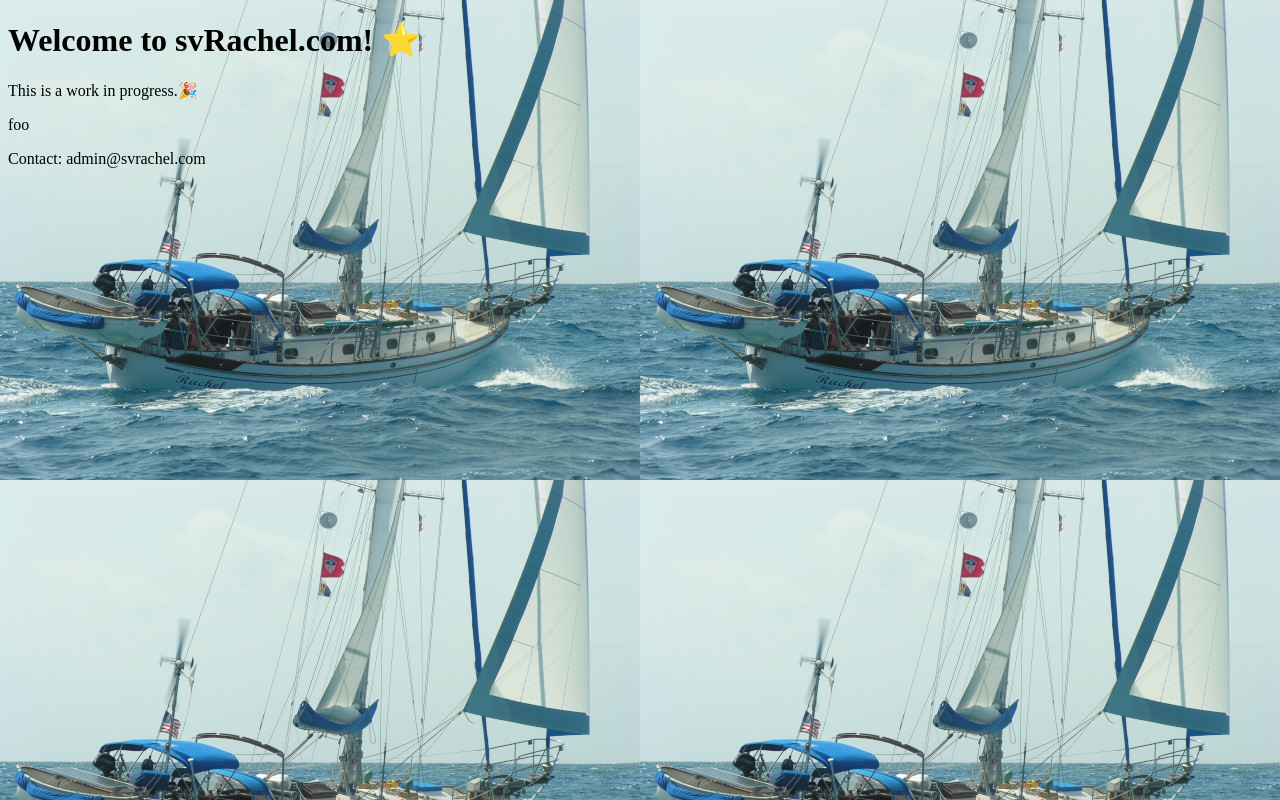
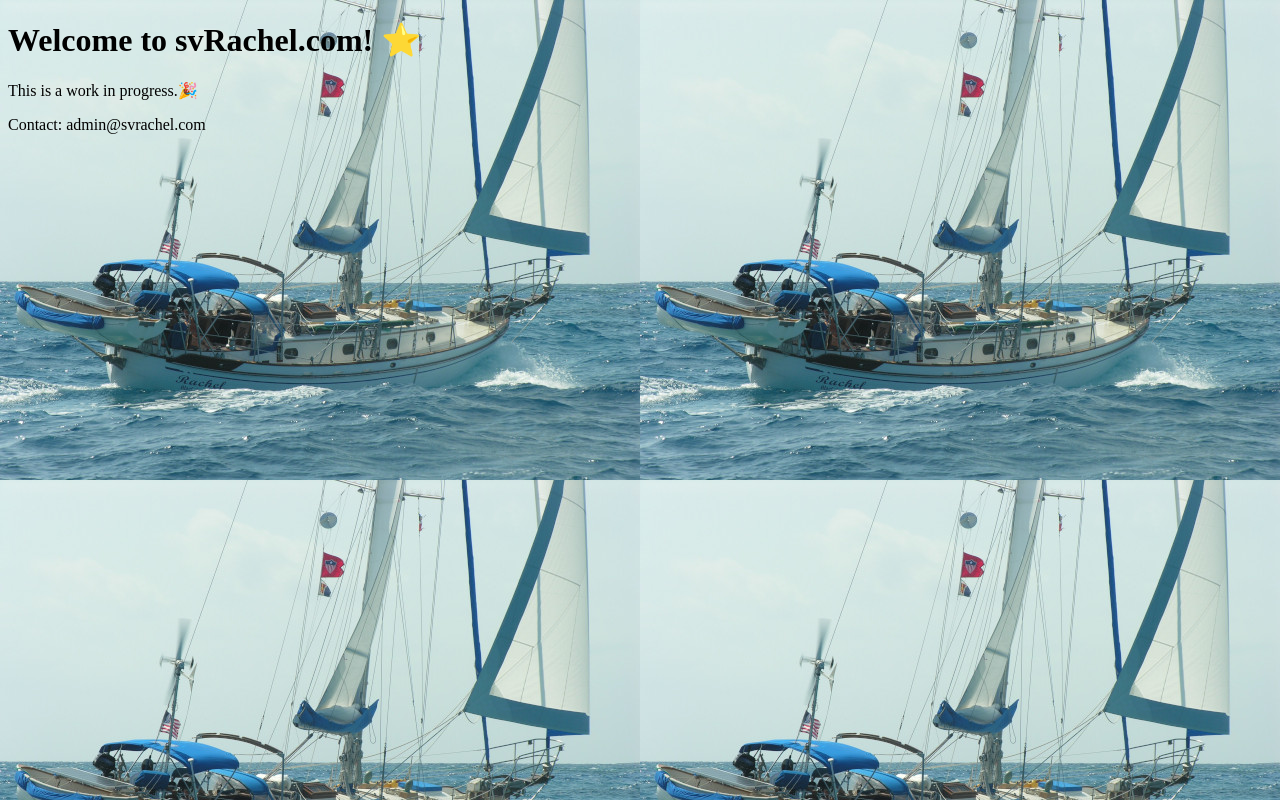
Before and after one commit to mustrmrk/svRachel-home, a plain HTML site: page index.html in a window 1280 px wide. Drawn offline with Linux system fonts and the light colour scheme.

Commit message:
Update index.html

```diff
--- a/index.html
+++ b/index.html
@@ -11,7 +11,7 @@
    <body>
       <h1>Welcome to svRachel.com! ⭐️</h1>
       <p> This is a work in progress.🎉</p>
-      <p>foo</p>
+      <p></p>
       <p>Contact: admin@svrachel.com</p>
    </body>
 </html>
```
